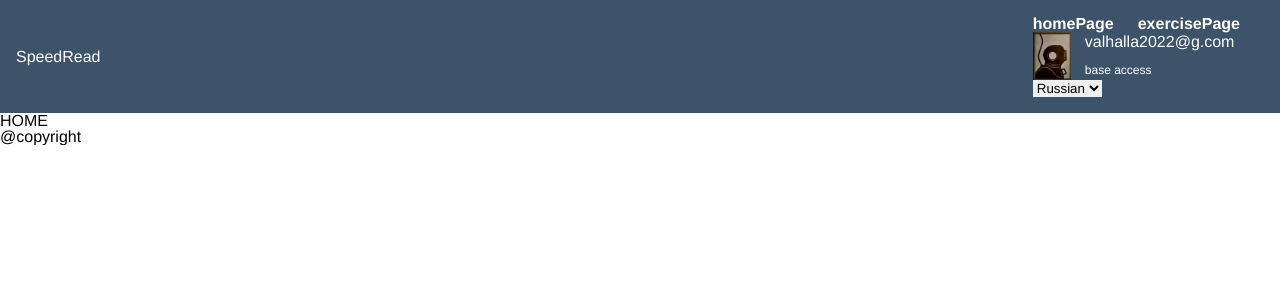
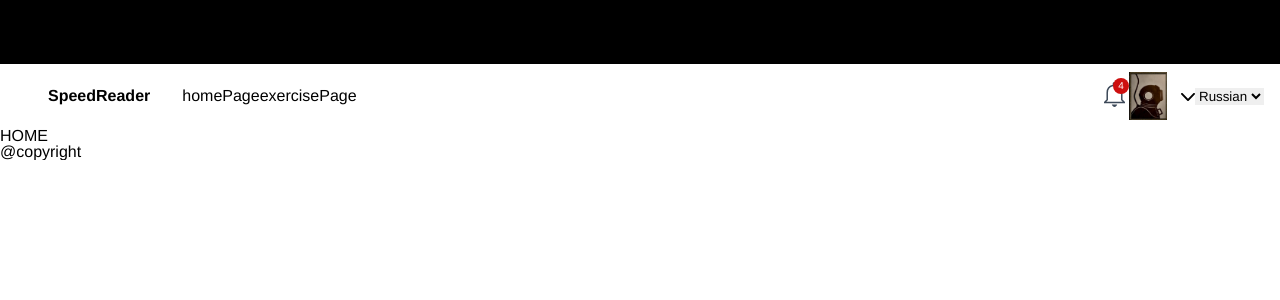
Before and after one commit to gasheva/Speed_Reader, a Vue app: page / in a window 1280 px wide. Shown: the top 300 px of the page. Built offline with nearby package versions, Linux system fonts and the light colour scheme.

Commit message:
feat: rename file feat: add dropdown component feat: rewrite & style header

```diff
--- a/src/components/app/Bell.vue
+++ b/src/components/app/Bell.vue
@@ -7,7 +7,7 @@
 
 <script>
 import {computed} from "vue";
-import {icons} from "@/constants/icons"
+import {icons} from "@/constants/icons.constants"
 
 export default {
   name: "Bell",
--- a/src/components/app/Navigation/TheHeader.vue
+++ b/src/components/app/Navigation/TheHeader.vue
@@ -1,22 +1,23 @@
 <template>
   <header class="header">
-    <label class="header__start logo">SpeedRead</label>
+    <div class="header__start">
+      <label class="header__logo logo">SpeedReader</label>
+      <!--NAVIGATION-->
+      <ul v-if="!isScreenSmall" class="header__navigation navigation">
+        <router-link v-for="link in links" :key="link.name" :to="link.route" class="navigation__item">
+          <span class="navigation-item__icon icon"></span>
+          <span>{{ t(link.label) }}</span>
+        </router-link>
+      </ul>
+    </div>
     <div class="header__end">
-      <div v-if="isScreenSmall">
-        <burger-button data-test="burgerButton"/>
-      </div>
-      <div v-else>
-        <ul class="header__navigation navigation">
-          <router-link v-for="link in links" :key="link.name" :to="link.route" class="navigation-item">
-            <span class="navigation-item__icon icon"></span>
-            <span>{{ t(link.label) }}</span>
-          </router-link>
-        </ul>
-
+      <burger-button v-if="isScreenSmall" data-test="burgerButton"/>
+      <template v-else>
         <!-- USER SUBMENU -->
-        <user-box main-text="valhalla2022@g.com" secondary-text="base access"/>
+        <bell/>
+        <user-box-dropdown/>
         <the-locale-switcher/>
-      </div>
+      </template>
     </div>
   </header>
 </template>
@@ -28,11 +29,12 @@ import {useI18n} from "vue-i18n";
 import TheMobileSidebar from "@/components/app/Navigation/TheMobileSidebar.vue";
 import BurgerButton from "@/components/app/Navigation/BurgerButton.vue";
 import {useBreakpoint} from '@/composable/breakpoint';
-import UserBox from "@/components/components/UserBox.vue";
+import Bell from "@/components/app/Bell.vue";
+import UserBoxDropdown from "@/components/components/UserBoxDropdown.vue";
 
 export default {
   name: 'TheHeader',
-  components: {UserBox, BurgerButton, TheMobileSidebar, TheLocaleSwitcher},
+  components: {UserBoxDropdown, Bell, BurgerButton, TheMobileSidebar, TheLocaleSwitcher},
   setup() {
     const {t} = useI18n();
 
@@ -53,30 +55,31 @@ export default {
   align-items: center;
   text-align: left;
   padding: 1rem;
-  color: #fff;
-  background-color: #3d536a;
+  height: 4rem;
+
+  &__start,
+  &__end {
+    display: flex;
+    flex-direction: row;
+    align-items: center;
+  }
+
+  &__logo {
+    padding: 2rem;
+  }
 }
 
 .navigation {
   display: flex;
   justify-self: flex-end;
+
+  &__item {
+    color: black
+  }
 }
 
-.header__start,
-.header__end {
-  display: flex;
-  align-items: center;
-}
-
-.header img {
-  margin-right: 1rem;
-}
-
-.header a {
-  margin-right: 1.5rem;
+.logo {
   font-weight: bold;
-  color: #fff;
-  text-decoration: none;
 }
 
 </style>
--- /dev/null
+++ b/src/components/components/UserBoxDropdown.vue
@@ -0,0 +1,48 @@
+<template>
+  <a class="user-box">
+    <div class="user-box__image">
+      <img alt="user logo" src="@/assets/mock/mockUserLogo.png">
+    </div>
+    <div>
+      <span v-html="chevronDown"></span>
+    </div>
+  </a>
+</template>
+
+<script lang="ts">
+import {icons} from "@/constants/icons.constants";
+
+export default {
+  name: "UserBoxDropdown",
+  props: {
+    image: {
+      type: String,
+      default: '',
+    },
+  },
+
+  setup() {
+
+    return {
+      chevronDown: icons.chevronDown,
+    }
+  }
+}
+</script>
+
+<style lang="scss" scoped>
+.user-box {
+  display: flex;
+  align-items: center;
+
+  &__image {
+    height: 3rem;
+  }
+
+  &__image img {
+    height: 100%;
+    margin-right: 0.875rem;
+  }
+}
+
+</style>
--- a/src/components/layouts/MainLayout.vue
+++ b/src/components/layouts/MainLayout.vue
@@ -1,5 +1,6 @@
 <template>
   <div class="wrapper">
+    <div v-if="!isScreenSmall" class="black-line"></div>
     <the-header/>
     <the-mobile-sidebar v-if="isSidebarVisible"/>
     <router-view class="content"/>
@@ -12,6 +13,7 @@ import {computed, defineAsyncComponent} from "vue";
 import {useStore} from "vuex";
 import TheHeader from "@/components/app/Navigation/TheHeader";
 import TheFooter from "@/components/app/TheFooter";
+import {useBreakpoint} from "@/composable/breakpoint";
 
 export default {
   name: "MainLayout",
@@ -24,13 +26,18 @@ export default {
   setup() {
     const store = useStore();
     let isSidebarVisible = computed(() => store.getters.isSidebarVisible)
+    let {isScreenSmall} = useBreakpoint();
     return {
-      isSidebarVisible
+      isSidebarVisible,
+      isScreenSmall
     }
   }
 }
 </script>
 
 <style scoped>
-
+.black-line {
+  height: 4rem;
+  background-color: black;
+}
 </style>
--- a/src/constants/icons.ts
+++ b/src/constants/icons.constants.ts
@@ -1,6 +1,9 @@
 const icons = Object.freeze({
     bell: `<svg width="21" height="25" viewBox="0 0 21 25" fill="none" xmlns="http://www.w3.org/2000/svg">
     <path d="M17.7794 17.5V17.8081L17.996 18.0272L20.25 20.3081V20.5H0.75V20.3081L3.00405 18.0272L3.22059 17.8081V17.5V10.625C3.22059 7.10514 5.56916 4.27383 8.82502 3.47858L9.39706 3.33886V2.75V1.875C9.39706 1.28082 9.93432 0.75 10.5 0.75C11.0657 0.75 11.6029 1.28082 11.6029 1.875V2.75V3.33886L12.175 3.47858C15.4308 4.27383 17.7794 7.10514 17.7794 10.625V17.5ZM12.0532 23.25C11.774 23.8421 11.1767 24.25 10.5 24.25C9.82329 24.25 9.22596 23.8421 8.94678 23.25H12.0532Z" stroke="#3C4858" stroke-width="1.5"/>
+    </svg>`,
+    chevronDown: `<svg width="14" height="8" viewBox="0 0 14 8" fill="none" xmlns="http://www.w3.org/2000/svg">
+    <path fill-rule="evenodd" clip-rule="evenodd" d="M7 8C6.73738 8 6.48611 7.89576 6.30411 7.71106L0.269656 1.5936C-0.100135 1.21901 -0.0880662 0.623009 0.296449 0.262771C0.680723 -0.097467 1.29189 -0.0859375 1.66144 0.288889L7 5.70093L12.3386 0.288889C12.7079 -0.0857022 13.319 -0.097467 13.7036 0.262771C14.0881 0.623009 14.1001 1.21901 13.7303 1.5936L7.69589 7.71106C7.51389 7.89576 7.26262 8 7 8Z" fill="black"/>
     </svg>`
 })
 
```
